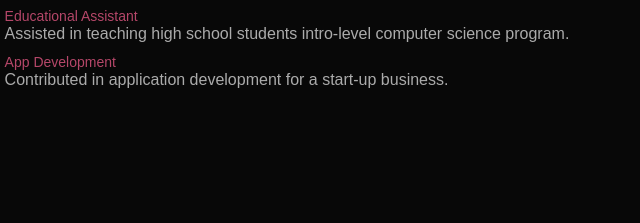
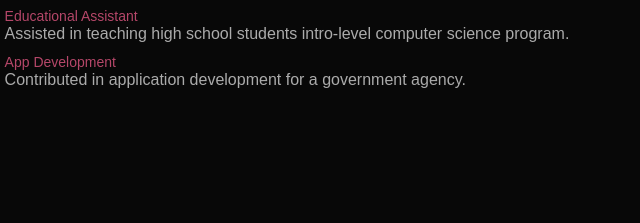
Before and after one commit to Tengis0618/portfolio, a plain HTML site: page index.html in a window 1280 px wide. Both pictures are taken after a click on the element "Experience". Shown: the part 1318-1541 px from the top of the page, 533-1173 px from the left. Drawn offline with Linux system fonts and the light colour scheme.

Commit message:
Update index.html

```diff
--- a/index.html
+++ b/index.html
@@ -59,7 +59,7 @@
                         <ul>
                             <li><span>Hackathon</span><br>Participated successfully and got on 3rd place.</li>
                             <li><span>Educational Assistant</span><br>Assisted in teaching high school students intro-level computer science program.</li>
-                            <li><span>App Development</span><br>Contributed in application development for a start-up business.</li>
+                            <li><span>App Development</span><br>Contributed in application development for a government agency.</li>
                         </ul>
                     </div>
                     <div class="tab-contents" id="education">
```
